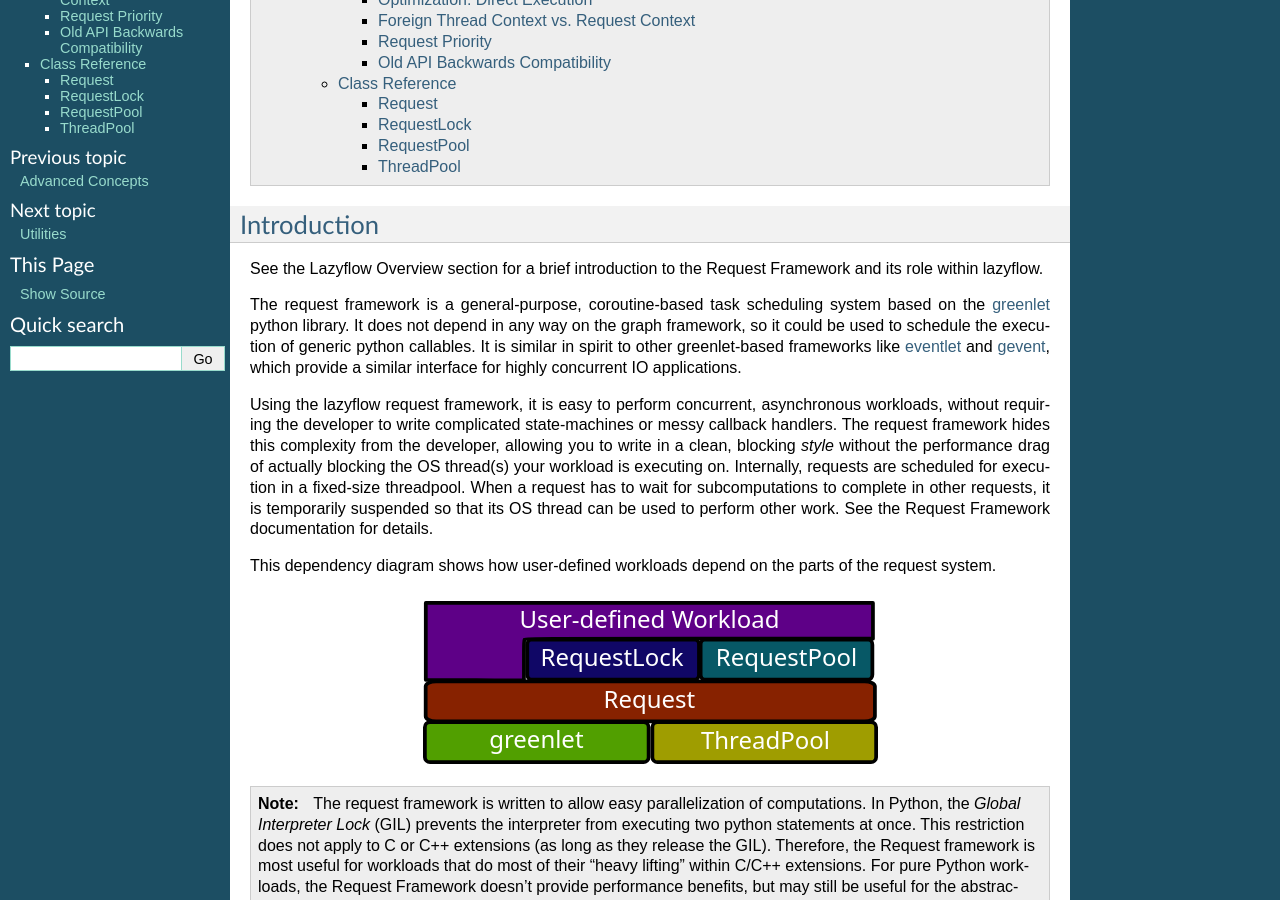
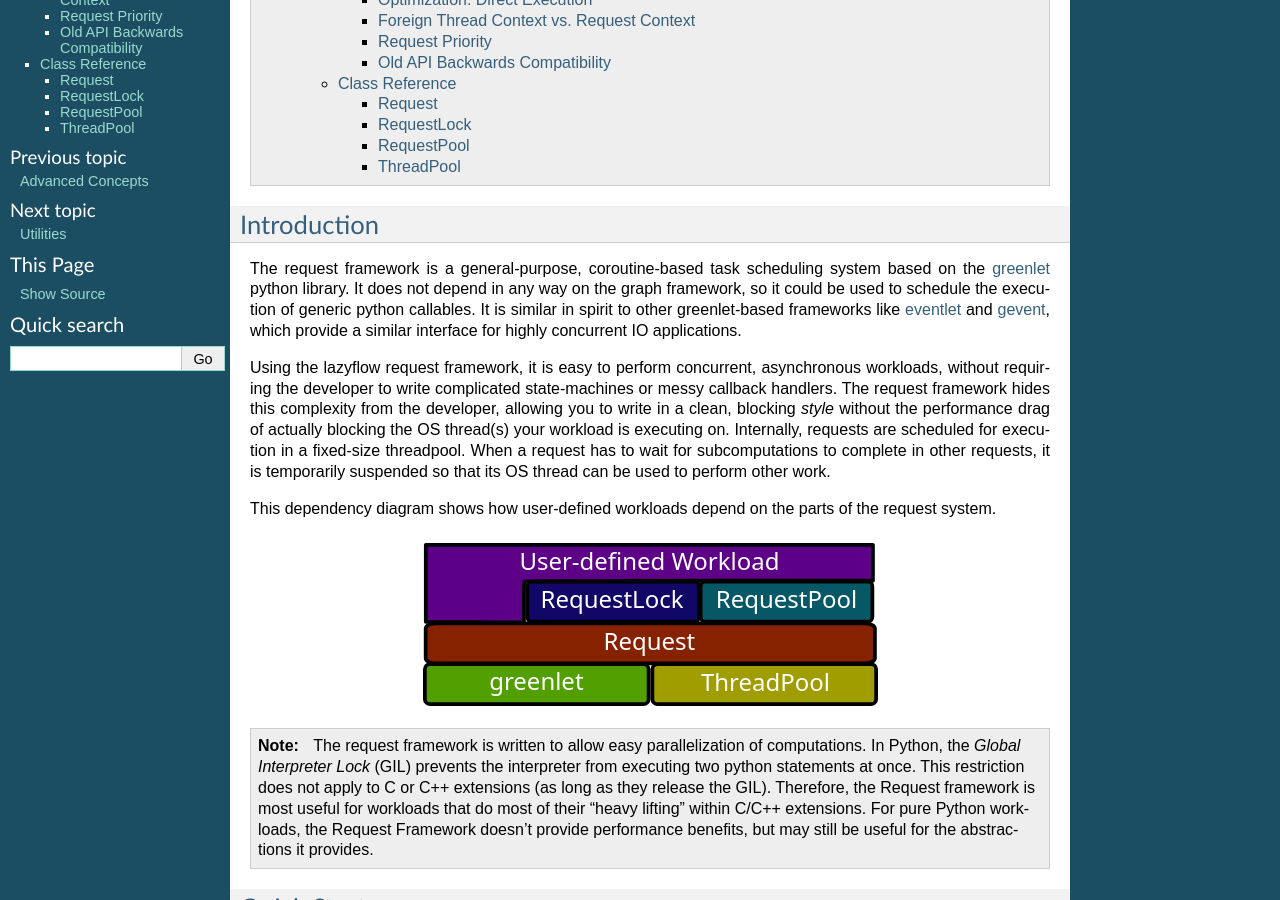
Before and after one commit to ilastik/ilastik, a Sphinx documentation site: the page built from docs/request.rst, in a window 1280 px wide and 900 px high, scrolled down 466 px. Built offline with Sphinx 7.4.7, drawn with Linux system fonts in a browser that asks for light colours; formulas are drawn with MathJax 3.

Commit message:
docs: Edited request intro.

```diff
--- a/docs/request.rst
+++ b/docs/request.rst
@@ -11,8 +11,6 @@ Lazyflow Request Framework
 Introduction
 ============
 
-See the Lazyflow Overview section for a brief introduction to the Request Framework and its role within lazyflow.
-
 The request framework is a general-purpose, coroutine-based task scheduling system based on the `greenlet <http://pypi.python.org/pypi/greenlet>`_ python library.
 It does not depend in any way on the graph framework, so it could be used to schedule the execution of generic python callables.
 It is similar in spirit to other greenlet-based frameworks like `eventlet <http://eventlet.net>`_ and `gevent <http://www.gevent.org>`_, which provide a similar interface for
@@ -23,7 +21,6 @@ to write complicated state-machines or messy callback handlers.  The request fra
 allowing you to write in a clean, blocking *style* without the performance drag of actually blocking the OS thread(s) your workload is executing on.
 Internally, requests are scheduled for execution in a fixed-size threadpool.  When a request has to wait for subcomputations to
 complete in other requests, it is temporarily suspended so that its OS thread can be used to perform other work.
-See the Request Framework documentation for details.
 
 This dependency diagram shows how user-defined workloads depend on the parts of the request system.
 
```
Also changed, not shown: 9 other files.
